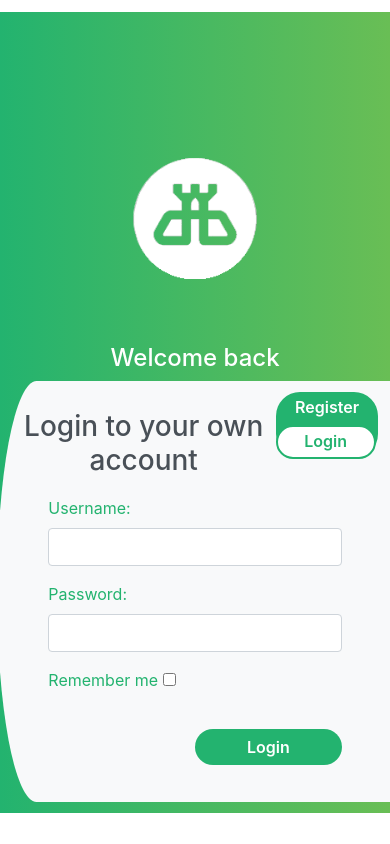
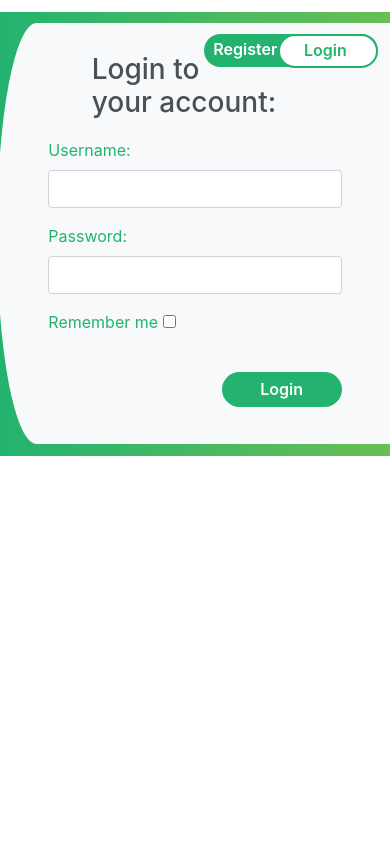
Before and after one commit to Evan-McDonagh/dublin-bus-rtpi, a Django app: page /user_manage/login/ in a window 390 px wide. Run offline with Django 3.2, Linux system fonts and the light colour scheme; parts of the project's set-up code (start-up, migrations or seed data) failed here and were passed over; some libraries are stand-ins or nearby versions.

Commit message:
mobile compatible login/reg pages

```diff
--- a/dublinbus/static/css/register.css
+++ b/dublinbus/static/css/register.css
@@ -81,10 +81,11 @@
     border-bottom-left-radius: 1.5rem;
 }
 .register-heading{
-    text-align: center;
+    text-align: left;
     margin-top: 8%;
     margin-bottom: -15%;
     color: #495057;
+    padding-left: 80px;
 }
 
 #busicon {
@@ -94,3 +95,64 @@
 .text-info {
     color: #23b36f !important;
 }
+
+.col-md-6 {
+    margin-left: 120px !important;
+}
+
+/* ---------------------------------------------------
+    MEDIAQUERIES
+----------------------------------------------------- */
+@media (max-width: 1000px) {
+    .register-left img {
+        display: none;
+    }
+    .register-left h4 {
+        display: none;
+    }
+    .register-left {
+        width: auto;
+    }
+
+    h3 {
+        top: 300px !important;
+    }
+
+    .btnRegister {
+        min-width: 120px;
+        width: auto;
+    }
+
+    .form-control {
+        min-width: 120px;
+    }
+    .col-md-6 {
+        margin-left: 20px !important;
+    }
+    #myTab {
+        min-width: 120px;
+        width: auto !important;
+    }
+    #home-tab {
+        padding-left: 8px;
+    }
+    #profile-tab {
+        padding-right: 8px;
+    }
+}
+
+@media (max-width: 768px) {
+    .register-left {
+        display: none;
+    }
+}
+
+@media (max-width: 360px){
+    .register-form {
+        flex-direction: column;
+        align-items: center !important;
+    }
+    .col-md-6 {
+        margin-left: 20px !important;
+    }
+}
--- a/dublinbus/templates/login.html
+++ b/dublinbus/templates/login.html
@@ -70,7 +70,7 @@
                 </ul>
                 <div class="tab-content" id="myTabContent">
                     <div class="tab-pane fade show active" id="home" role="tabpanel" aria-labelledby="home-tab">
-                        <h3 class="register-heading">Login to your own account</h3>
+                        <h3 class="register-heading">Login to your account:</h3>
                         <div class="reg_form clearfix">
                             <form id="login_form" action="/user_manage/login/" method="post" onsubmit="">
                             <div class="row register-form justify-content-center align-items-center">
--- a/dublinbus/templates/register.html
+++ b/dublinbus/templates/register.html
@@ -35,11 +35,11 @@
                 </ul>
                 <div class="tab-content" id="myTabContent">
                     <div class="tab-pane fade show active" id="home" role="tabpanel" aria-labelledby="home-tab">
-                        <h3 class="register-heading">Register for your own account</h3>
+                        <h3 class="register-heading">Register your own account:</h3>
                         <div class="reg_form clearfix">
                             <form id="reg_form" action="/user_manage/register/" method="post" onsubmit="return validate()">
                             <div class="row register-form">
-                                <div class="col-md-6" style="margin-left: 120px;">
+                                <div class="col-md-6">
                                     {% csrf_token %}
                                     <div class="form-group">
                                         <input type="text" class="form-control"  placeholder="User Name *" value="" id="username" name="username"/>
```
